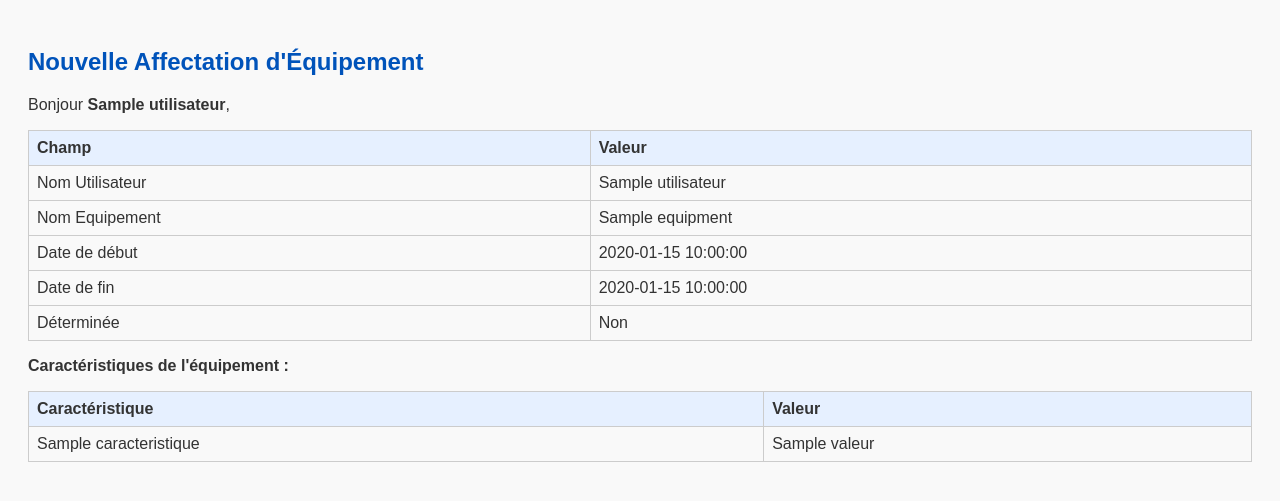
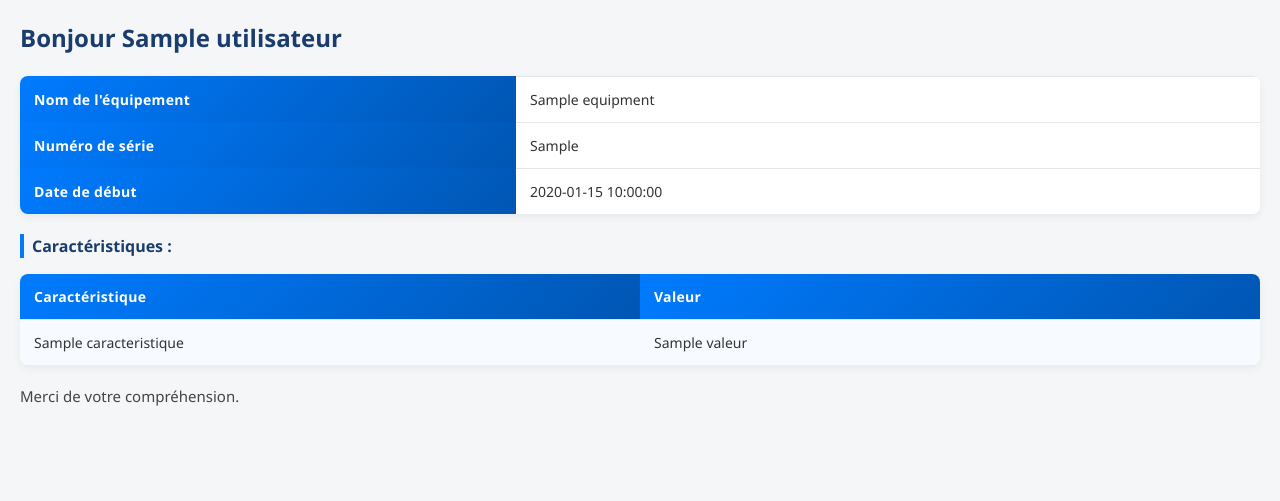
Before and after one commit to ayoub9595/pi-back, a Flask app: template templates/email_affectation.html in a window 1280 px wide. Shown: the top 501 px of the page. Run offline with Flask 3, Linux system fonts and the light colour scheme; tables that the repository leaves empty hold one stand-in row (values such as "Sample post"); the template is opened without the code that fills it: values that come from a table or form of the project are taken from there, most other values are stand-ins (such as "Sample title", 1, 10 or a date in 2020).

Commit message:
Add email notificaion while updating or modyfing affectation

```diff
--- a/templates/email_affectation.html
+++ b/templates/email_affectation.html
@@ -1,78 +1,127 @@
 <!DOCTYPE html>
-<html lang="fr">
+<html>
 <head>
-    <meta charset="UTF-8" />
-    <title>Affectation d'Équipement</title>
+    <meta charset="UTF-8">
     <style>
         body {
-            font-family: Arial, sans-serif;
+            font-family: 'Segoe UI', Tahoma, Arial, sans-serif;
+            background-color: #f4f6f8;
+            color: #333;
+            margin: 0;
             padding: 20px;
-            color: #333;
-            background-color: #f9f9f9;
+            line-height: 1.5;
         }
-        h2 {
-            color: #0053ba;
+
+        h2, h3 {
+            margin-top: 0;
+            color: #1a3d6d;
         }
+
         table {
+            border-collapse: collapse;
             width: 100%;
-            border-collapse: collapse;
-            margin-top: 15px;
+            margin-bottom: 20px;
+            background-color: #fff;
+            border-radius: 8px;
+            overflow: hidden;
+            box-shadow: 0 3px 8px rgba(0,0,0,0.06);
         }
+
         th, td {
-            border: 1px solid #ccc;
-            padding: 8px;
+            padding: 12px 14px;
+            word-break: break-word;
             text-align: left;
+            vertical-align: middle;
+            font-size: 14px;
         }
-        tr.header {
-            background-color: #e6f0ff;
+
+        th {
+            background: linear-gradient(135deg, #007bff, #0056b3);
+            color: #fff;
+            font-weight: 600;
+            letter-spacing: 0.3px;
+        }
+
+        td {
+            border-top: 1px solid #e6e6e6;
+            background-color: #fff;
+        }
+
+        .equipment-table th {
+            width: 40%;
+        }
+
+        .caracteristiques-table th {
+            width: 50%;
+        }
+
+        .caracteristiques-table tr:nth-child(even) td {
+            background-color: #f7fbff;
+        }
+
+        p {
+            font-size: 15px;
+            margin: 0 0 15px 0;
+            color: #444;
+        }
+
+        h3 {
+            border-left: 4px solid #007bff;
+            padding-left: 8px;
+            font-size: 16px;
         }
     </style>
 </head>
 <body>
-<h2>Nouvelle Affectation d'Équipement</h2>
 
-<p>Bonjour <strong>{{ utilisateur.nom }}</strong>,</p>
-<table>
-    <tr class="header">
-        <th>Champ</th>
-        <th>Valeur</th>
+<h2>Bonjour {{ utilisateur.nom }}</h2>
+
+{% if action == "creation" %}
+    <p>Nous vous informons qu'une nouvelle affectation vous a été attribuée :</p>
+{% elif action == "suppression" %}
+    <p>Nous vous informons que l'affectation suivante a été supprimée :</p>
+{% elif action == "modification" %}
+    <p>Nous vous informons que l'affectation suivante a été modifiée :</p>
+{% endif %}
+
+<table class="equipment-table">
+    <tr>
+        <th>Nom de l'équipement</th>
+        <td>{{ equipement.nom }}</td>
     </tr>
     <tr>
-        <td>Nom Utilisateur</td>
-        <td>{{ utilisateur.nom }}</td>
+        <th>Numéro de série</th>
+        <td>{{ equipement.numero_serie }}</td>
     </tr>
     <tr>
-        <td>Nom Equipement</td>
-        <td>{{ equipement.nom }}</td>
-    </tr>
-
-    <tr>
-
-        <td>Date de début</td>
+        <th>Date de début</th>
         <td>{{ date_debut }}</td>
     </tr>
+    {% if determine %}
         <tr>
-        <td>Date de fin</td>
-        <td>{{ date_fin or "Non déterminée" }}</td>
+            <th>Date de fin</th>
+            <td>{{ date_fin }}</td>
         </tr>
-    <tr>
-        <td>Déterminée</td>
-        <td>{{ "Oui" if determine else "Non" }}</td>
-    </tr>
+    {% endif %}
 </table>
 
-<p><strong>Caractéristiques de l'équipement :</strong></p>
-<table>
-    <tr class="header">
+{% if caracteristiques %}
+    <h3>Caractéristiques :</h3>
+    <table class="caracteristiques-table">
+        <tr>
             <th>Caractéristique</th>
             <th>Valeur</th>
         </tr>
         {% for c in caracteristiques %}
             <tr>
-        <td>{{ c.caracteristique }}</td>
-        <td>{{ c.valeur }}</td>
+                <td>{{ c.caracteristique if c.caracteristique else '-' }}</td>
+                <td>{{ c.valeur if c.valeur else '-' }}</td>
             </tr>
         {% endfor %}
     </table>
+{% endif %}
+
+<p>Merci de votre compréhension.</p>
+
 </body>
 </html>
```
Also changed, not shown: src/services/affectation_service.py (+41 -3 lines), src/services/email_service.py (+14 -5 lines). Lines whose indentation alone changed are shown as unchanged.
